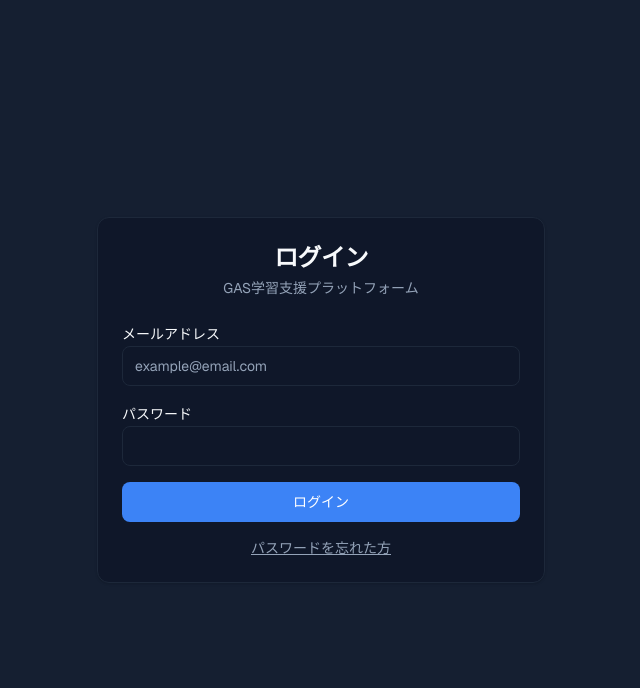
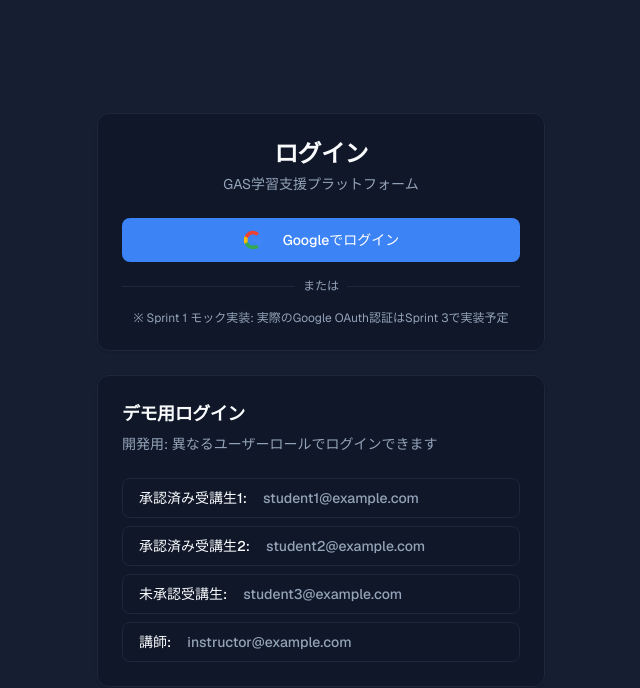
Before and after one commit to Singuralitylabs/gas-skillup-app, a Next.js app: page /login in a window 1280 px wide. Shown: the top 688 px of the page, without its empty margins (319-959 px from the left). Built offline with nearby package versions, Linux system fonts and the light colour scheme.

Commit message:
✨ ログインページの作成

```diff
--- a/app/(auth)/login/page.tsx
+++ b/app/(auth)/login/page.tsx
@@ -1,3 +1,7 @@
+"use client";
+
+import { useRouter } from "next/navigation";
+import { useState } from "react";
 import {
 	Button,
 	Card,
@@ -5,11 +9,96 @@ import {
 	CardDescription,
 	CardHeader,
 	CardTitle,
-	Input,
 } from "@/components/ui";
+import {
+	initializeStorage,
+	mockSubmissions,
+	mockUserProgress,
+	mockUsers,
+	setCurrentUser,
+} from "@/lib/mock";
 
 export default function LoginPage() {
+	const router = useRouter();
+	const [isLoading, setIsLoading] = useState(false);
+	const [error, setError] = useState("");
+
+	/**
+	 * Google OAuth認証（モック実装）
+	 * Sprint 1: 実際のGoogle OAuthではなくモック認証
+	 * Sprint 3: Supabase AuthのGoogle OAuth統合に置き換え予定
+	 */
+	const handleGoogleLogin = async () => {
+		setError("");
+		setIsLoading(true);
+
+		try {
+			// モック認証: デフォルトで承認済み受講生1としてログイン
+			// 実際のGoogle OAuth実装時は、Supabase Auth経由でGoogle認証を行う
+			const user = mockUsers.find((u) => u.id === "user-1");
+
+			if (!user) {
+				setError("認証に失敗しました");
+				setIsLoading(false);
+				return;
+			}
+
+			// ローカルストレージを初期化（モックデータをセット）
+			initializeStorage(mockUserProgress, mockSubmissions);
+
+			// ユーザーをログイン状態に設定
+			setCurrentUser(user);
+
+			// わずかな遅延を追加して認証プロセスをシミュレート
+			await new Promise((resolve) => setTimeout(resolve, 800));
+
+			// ロールに応じてリダイレクト
+			if (user.role === "instructor") {
+				router.push("/instructor-dashboard");
+			} else if (user.approved) {
+				router.push("/student-dashboard");
+			} else {
+				router.push("/pending-approval");
+			}
+		} catch {
+			setError("認証中にエラーが発生しました");
+			setIsLoading(false);
+		}
+	};
+
+	/**
+	 * デモ用: 特定のユーザーとしてログイン
+	 */
+	const handleDemoLogin = async (userId: string) => {
+		setError("");
+		setIsLoading(true);
+
+		const user = mockUsers.find((u) => u.id === userId);
+
+		if (!user) {
+			setError("ユーザーが見つかりません");
+			setIsLoading(false);
+			return;
+		}
+
+		// ローカルストレージを初期化
+		initializeStorage(mockUserProgress, mockSubmissions);
+		setCurrentUser(user);
+
+		await new Promise((resolve) => setTimeout(resolve, 500));
+
+		// ロールに応じてリダイレクト
+		if (user.role === "instructor") {
+			router.push("/instructor-dashboard");
+		} else if (user.approved) {
+			router.push("/student-dashboard");
+		} else {
+			router.push("/pending-approval");
+		}
+	};
+
 	return (
+		<div className="space-y-6">
 			<Card>
 				<CardHeader className="space-y-1">
 					<CardTitle className="text-2xl text-center">ログイン</CardTitle>
@@ -18,30 +107,120 @@ export default function LoginPage() {
 					</CardDescription>
 				</CardHeader>
 				<CardContent className="space-y-4">
-				<div className="space-y-2">
-					<label htmlFor="email" className="text-sm font-medium">
-						メールアドレス
-					</label>
-					<Input
-						id="email"
-						type="email"
-						placeholder="example@email.com"
-						required
+					{error && (
+						<div className="text-sm text-red-600 text-center bg-red-50 dark:bg-red-950 p-3 rounded-md">
+							{error}
+						</div>
+					)}
+
+					{/* Google ログインボタン */}
+					<Button
+						onClick={handleGoogleLogin}
+						className="w-full"
+						size="lg"
+						disabled={isLoading}
+					>
+						<svg
+							className="w-5 h-5 mr-3"
+							viewBox="0 0 24 24"
+							xmlns="http://www.w3.org/2000/svg"
+						>
+							<path
+								d="M22.56 12.25c0-.78-.07-1.53-.2-2.25H12v4.26h5.92c-.26 1.37-1.04 2.53-2.21 3.31v2.77h3.57c2.08-1.92 3.28-4.74 3.28-8.09z"
+								fill="#4285F4"
 							/>
+							<path
+								d="M12 23c2.97 0 5.46-.98 7.28-2.66l-3.57-2.77c-.98.66-2.23 1.06-3.71 1.06-2.86 0-5.29-1.93-6.16-4.53H2.18v2.84C3.99 20.53 7.7 23 12 23z"
+								fill="#34A853"
+							/>
+							<path
+								d="M5.84 14.09c-.22-.66-.35-1.36-.35-2.09s.13-1.43.35-2.09V7.07H2.18C1.43 8.55 1 10.22 1 12s.43 3.45 1.18 4.93l2.85-2.22.81-.62z"
+								fill="#FBBC05"
+							/>
+							<path
+								d="M12 5.38c1.62 0 3.06.56 4.21 1.64l3.15-3.15C17.45 2.09 14.97 1 12 1 7.7 1 3.99 3.47 2.18 7.07l3.66 2.84c.87-2.6 3.3-4.53 6.16-4.53z"
+								fill="#EA4335"
+							/>
+						</svg>
+						{isLoading ? "認証中..." : "Googleでログイン"}
+					</Button>
+
+					<div className="relative">
+						<div className="absolute inset-0 flex items-center">
+							<span className="w-full border-t" />
 						</div>
-				<div className="space-y-2">
-					<label htmlFor="password" className="text-sm font-medium">
-						パスワード
-					</label>
-					<Input id="password" type="password" required />
+						<div className="relative flex justify-center text-xs uppercase">
+							<span className="bg-background px-2 text-muted-foreground">
+								または
+							</span>
 						</div>
-				<Button className="w-full">ログイン</Button>
-				<div className="text-center text-sm text-muted-foreground">
-					<a href="#" className="underline hover:text-foreground">
-						パスワードを忘れた方
-					</a>
 					</div>
+
+					<p className="text-xs text-center text-muted-foreground">
+						※ Sprint 1 モック実装: 実際のGoogle OAuth認証はSprint 3で実装予定
+					</p>
 				</CardContent>
 			</Card>
+
+			{/* デモ用: 異なるユーザーロールでログイン */}
+			<Card>
+				<CardHeader>
+					<CardTitle className="text-lg">デモ用ログイン</CardTitle>
+					<CardDescription>
+						開発用: 異なるユーザーロールでログインできます
+					</CardDescription>
+				</CardHeader>
+				<CardContent className="space-y-2">
+					<Button
+						type="button"
+						variant="outline"
+						onClick={() => handleDemoLogin("user-1")}
+						className="w-full justify-start"
+						disabled={isLoading}
+					>
+						<span className="font-medium">承認済み受講生1:</span>
+						<span className="ml-2 text-muted-foreground">
+							student1@example.com
+						</span>
+					</Button>
+					<Button
+						type="button"
+						variant="outline"
+						onClick={() => handleDemoLogin("user-2")}
+						className="w-full justify-start"
+						disabled={isLoading}
+					>
+						<span className="font-medium">承認済み受講生2:</span>
+						<span className="ml-2 text-muted-foreground">
+							student2@example.com
+						</span>
+					</Button>
+					<Button
+						type="button"
+						variant="outline"
+						onClick={() => handleDemoLogin("user-3")}
+						className="w-full justify-start"
+						disabled={isLoading}
+					>
+						<span className="font-medium">未承認受講生:</span>
+						<span className="ml-2 text-muted-foreground">
+							student3@example.com
+						</span>
+					</Button>
+					<Button
+						type="button"
+						variant="outline"
+						onClick={() => handleDemoLogin("user-4")}
+						className="w-full justify-start"
+						disabled={isLoading}
+					>
+						<span className="font-medium">講師:</span>
+						<span className="ml-2 text-muted-foreground">
+							instructor@example.com
+						</span>
+					</Button>
+				</CardContent>
+			</Card>
+		</div>
 	);
 }
```
Lines whose indentation alone changed are shown as unchanged.
